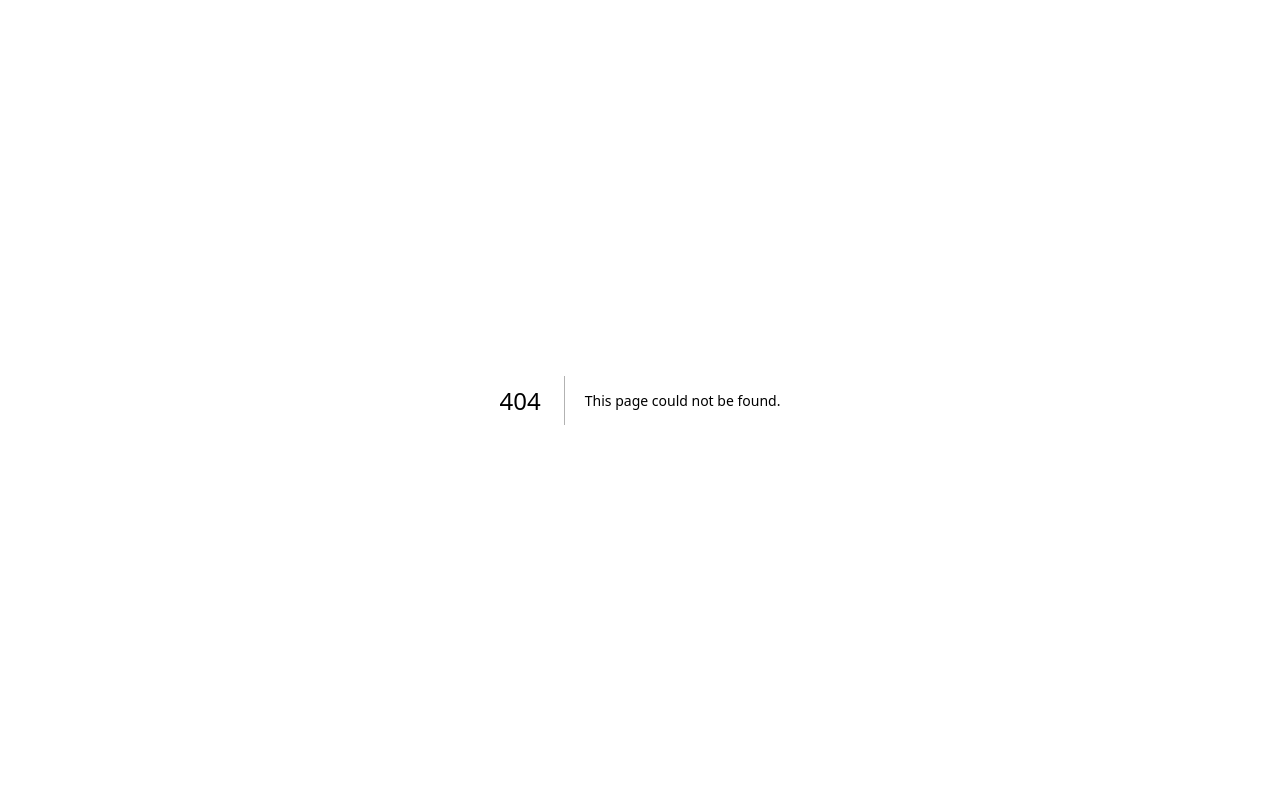
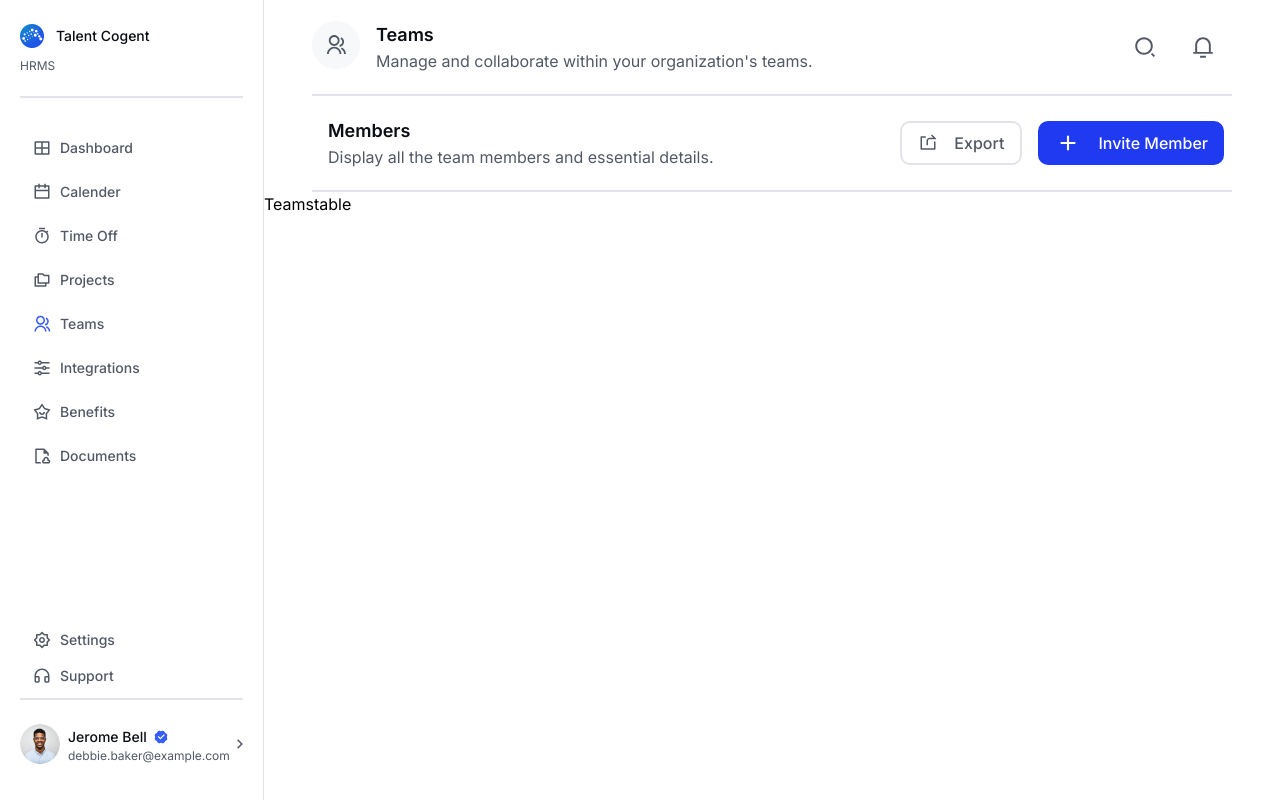
Before and after one commit to SyedMuzammil2212/TalentCogent, a Next.js app in the folder cogentdashboard/: page /dashboard/teams in a window 1280 px wide. Before the commit this address had no page. Built offline with nearby package versions, Linux system fonts and the light colour scheme.

Commit message:
mera kaam ho gaya!

```diff
--- /dev/null
+++ b/cogentdashboard/app/components/members.js
@@ -0,0 +1,34 @@
+import Plus from '@/public/icons/plus'
+import Share from '@/public/icons/share'
+import React from 'react'
+
+const Members = () => {
+  return (
+    <div className="wrapper px-[3rem]">
+        <div className='navWrapper flex w-[100%] h-[6rem] items-center justify-between border-b-2 border-[#E2E4E9] ' >
+        <div className="left flex">
+              <div className="icon">
+
+              </div>
+              <div className="text px-[1rem]">
+                <p className='font-semibold text-lg text-[#0A0D14]	'>Members</p>
+                <p className='text-[#525866]'>Display all the team members and essential details.</p>
+              </div>
+        </div>
+        <div className="right flex px-2 gap-4 ">
+                <div className="export flex gap-4 items-center justify-center px-4 py-2 border-2 border-[#E2E4E9] rounded-[10px] text-[#525866] font-medium">
+                    <Share/>
+                <button >Export</button>
+                </div>
+
+                <div className="Invite flex gap-4 items-center bg-[#1F3AF1] justify-center px-4 py-2 rounded-[10px] text-[#ffffff] font-medium">
+                    <Plus/>
+                <button className='' >Invite Member</button>
+                </div>
+        </div>
+    </div>
+    </div>
+  )
+}
+
+export default Members
--- /dev/null
+++ b/cogentdashboard/app/components/teamsnav.js
@@ -0,0 +1,28 @@
+import Bell from '@/public/icons/bell'
+import Serach from '@/public/icons/serach'
+import Usericon from '@/public/icons/usericon'
+import React from 'react'
+
+const TeamsNav = () => {
+  return (
+    <div className="wrapper px-[3rem]">
+        <div className='navWrapper flex w-[100%] h-[6rem] items-center justify-between border-b-2 border-[#E2E4E9]' >
+        <div className="left flex">
+              <div className="icon">
+                <Usericon/>
+              </div>
+              <div className="text px-[1rem]">
+                <p className='font-semibold text-lg text-[#0A0D14]	'>Teams</p>
+                <p className='text-[#525866]'>Manage and collaborate within your organization's teams.</p>
+              </div>
+        </div>
+        <div className="right flex px-2 gap-4 ">
+                <div className='p-2 bg-red cursor-pointer' ><Serach/></div>
+               <div className='p-2 bg-red cursor-pointer'>  <Bell/> </div>
+        </div>
+    </div>
+    </div>
+  )
+}
+
+export default TeamsNav
--- /dev/null
+++ b/cogentdashboard/app/components/teamstable.js
@@ -0,0 +1,9 @@
+import React from 'react'
+
+const Teamstable = () => {
+  return (
+    <div>Teamstable</div>
+  )
+}
+
+export default Teamstable
--- /dev/null
+++ b/cogentdashboard/app/dashboard/teams/page.js
@@ -0,0 +1,12 @@
+import Teamshome from '@/app/sections/dashboard/teamshome'
+import React from 'react'
+
+const Page = () => {
+  return (
+    <div>
+        <Teamshome/>
+    </div>
+  )
+}
+
+export default Page
--- /dev/null
+++ b/cogentdashboard/app/sections/dashboard/teamshome.js
@@ -0,0 +1,16 @@
+import Members from '@/app/components/members'
+import TeamsNav from '@/app/components/teamsnav'
+import Teamstable from '@/app/components/teamstable'
+import React from 'react'
+
+const Teamshome = () => {
+  return (
+    <div>
+        <TeamsNav/>
+        <Members/>
+        <Teamstable/>
+    </div>
+  )
+}
+
+export default Teamshome
--- a/cogentdashboard/app/sections/sidebar/sidebar.js
+++ b/cogentdashboard/app/sections/sidebar/sidebar.js
@@ -136,13 +136,13 @@ const Sidebar = () => {
               {pathname == "/dashboard/projects" && <Rightarrow />}
             </div>
           </Link>
-          <Link href={"/dashboard/teams"}>
+          <Link href={"/dashboard/Teams"}>
             <div
               className={` relative flex items-center justify-between w-full py-[12px] px-[12px] cursor-pointer gap-2 ${
-                pathname == "/dashboard/teams" ? "bg-[#F6F8FA] rounded-xl" : ""
+                pathname == "/dashboard/Teams" ? "bg-[#F6F8FA] rounded-xl" : ""
               }`}
             >
-              {pathname == "/dashboard/teams" && (
+              {pathname == "/dashboard/Teams" && (
                 <div className=" absolute top-[50%] -translate-y-1/2 -left-[1rem] ">
                   <Blueleft />
                 </div>
@@ -151,7 +151,7 @@ const Sidebar = () => {
                 <Teams />
                 <div
                   className={` inter text-[14px] leading-none font-medium ${
-                    pathname == "/dashboard/teams"
+                    pathname == "/dashboard/Teams"
                       ? "text-[#0A0D14]"
                       : "text-[#525866]"
                   }  `}
@@ -159,7 +159,7 @@ const Sidebar = () => {
                   Teams
                 </div>
               </div>
-              {pathname == "/dashboard/teams" && <Rightarrow />}
+              {pathname == "/dashboard/Teams" && <Rightarrow />}
             </div>
           </Link>
           <Link href={"/dashboard/integrations"}>
--- a/cogentdashboard/public/icons/bell.js
+++ b/cogentdashboard/public/icons/bell.js
@@ -4,8 +4,8 @@ const Bell = () => {
   return (
     <div>
       <svg
-        width="20"
-        height="20"
+        width="26"
+        height="26"
         viewBox="0 0 20 20"
         fill="none"
         xmlns="http://www.w3.org/2000/svg"
--- a/cogentdashboard/public/icons/plus.js
+++ b/cogentdashboard/public/icons/plus.js
@@ -4,8 +4,8 @@ const Plus = () => {
   return (
     <div>
       <svg
-        width="20"
-        height="20"
+        width="28"
+        height="28"
         viewBox="0 0 20 20"
         fill="none"
         xmlns="http://www.w3.org/2000/svg"
--- a/cogentdashboard/public/icons/serach.js
+++ b/cogentdashboard/public/icons/serach.js
@@ -4,8 +4,8 @@ const Serach = () => {
   return (
     <div>
       <svg
-        width="20"
-        height="20"
+        width="26"
+        height="26"
         viewBox="0 0 20 20"
         fill="none"
         xmlns="http://www.w3.org/2000/svg"
--- /dev/null
+++ b/cogentdashboard/public/icons/share.js
@@ -0,0 +1,13 @@
+import React from 'react'
+
+const Share = () => {
+  return (
+    <div>
+        <svg width="20" height="20" viewBox="0 0 20 20" fill="none" xmlns="http://www.w3.org/2000/svg">
+    <path d="M7.75 3.25005V4.75005H4V15.2501H16V8.50005H17.5V16.0001C17.5 16.199 17.421 16.3897 17.2803 16.5304C17.1397 16.671 16.9489 16.7501 16.75 16.7501H3.25C3.05109 16.7501 2.86032 16.671 2.71967 16.5304C2.57902 16.3897 2.5 16.199 2.5 16.0001V4.00005C2.5 3.80114 2.57902 3.61037 2.71967 3.46972C2.86032 3.32907 3.05109 3.25005 3.25 3.25005H7.75ZM15.2125 4.75005L13 2.53755L14.0605 1.47705L18.0655 5.48205C18.1284 5.54498 18.1711 5.62513 18.1885 5.71237C18.2058 5.79961 18.1969 5.89003 18.1629 5.97221C18.1288 6.05438 18.0712 6.12463 17.9973 6.17409C17.9234 6.22354 17.8364 6.24997 17.7475 6.25005H11.5C11.1022 6.25005 10.7206 6.40809 10.4393 6.68939C10.158 6.9707 10 7.35223 10 7.75005V12.2501H8.5V7.75005C8.5 6.9544 8.81607 6.19134 9.37868 5.62873C9.94129 5.06612 10.7044 4.75005 11.5 4.75005H15.2125Z" fill="#525866"/>
+    </svg>
+    </div>
+  )
+}
+
+export default Share
--- /dev/null
+++ b/cogentdashboard/public/icons/usericon.js
@@ -0,0 +1,14 @@
+import React from 'react'
+
+const Usericon = () => {
+  return (
+    <div>
+    <svg width="48" height="48" viewBox="0 0 48 48" fill="none" xmlns="http://www.w3.org/2000/svg">
+    <rect width="48" height="48" rx="24" fill="#F6F8FA"/>
+    <path d="M15 33.0001C15 31.0905 15.7586 29.2592 17.1088 27.9089C18.4591 26.5587 20.2904 25.8001 22.2 25.8001C24.1096 25.8001 25.9409 26.5587 27.2912 27.9089C28.6414 29.2592 29.4 31.0905 29.4 33.0001H27.6C27.6 31.5679 27.0311 30.1944 26.0184 29.1817C25.0057 28.169 23.6322 27.6001 22.2 27.6001C20.7678 27.6001 19.3943 28.169 18.3816 29.1817C17.3689 30.1944 16.8 31.5679 16.8 33.0001H15ZM22.2 24.9001C19.2165 24.9001 16.8 22.4836 16.8 19.5001C16.8 16.5166 19.2165 14.1001 22.2 14.1001C25.1835 14.1001 27.6 16.5166 27.6 19.5001C27.6 22.4836 25.1835 24.9001 22.2 24.9001ZM22.2 23.1001C24.189 23.1001 25.8 21.4891 25.8 19.5001C25.8 17.5111 24.189 15.9001 22.2 15.9001C20.211 15.9001 18.6 17.5111 18.6 19.5001C18.6 21.4891 20.211 23.1001 22.2 23.1001ZM29.6556 26.4328C30.9204 27.0024 31.9938 27.9252 32.7467 29.0902C33.4997 30.2553 33.9001 31.6129 33.9 33.0001H32.1C32.1002 31.9597 31.7999 30.9413 31.2352 30.0675C30.6705 29.1937 29.8654 28.5016 28.9167 28.0744L29.6547 26.4328H29.6556ZM29.0364 16.2718C29.9432 16.6456 30.7185 17.2803 31.2639 18.0954C31.8094 18.9105 32.1004 19.8693 32.1 20.8501C32.1004 22.0852 31.6389 23.2758 30.8063 24.188C29.9736 25.1003 28.83 25.6682 27.6 25.7803V23.9686C28.2668 23.8731 28.8855 23.5663 29.3652 23.0933C29.8448 22.6203 30.1602 22.006 30.265 21.3405C30.3699 20.6751 30.2586 19.9936 29.9475 19.396C29.6365 18.7985 29.1421 18.3164 28.5369 18.0205L29.0364 16.2718Z" fill="#525866"/>
+    </svg>
+    </div>
+  )
+}
+
+export default Usericon
```
Also changed, not shown: 1 other file (tests, documents, lock files or other folders).
